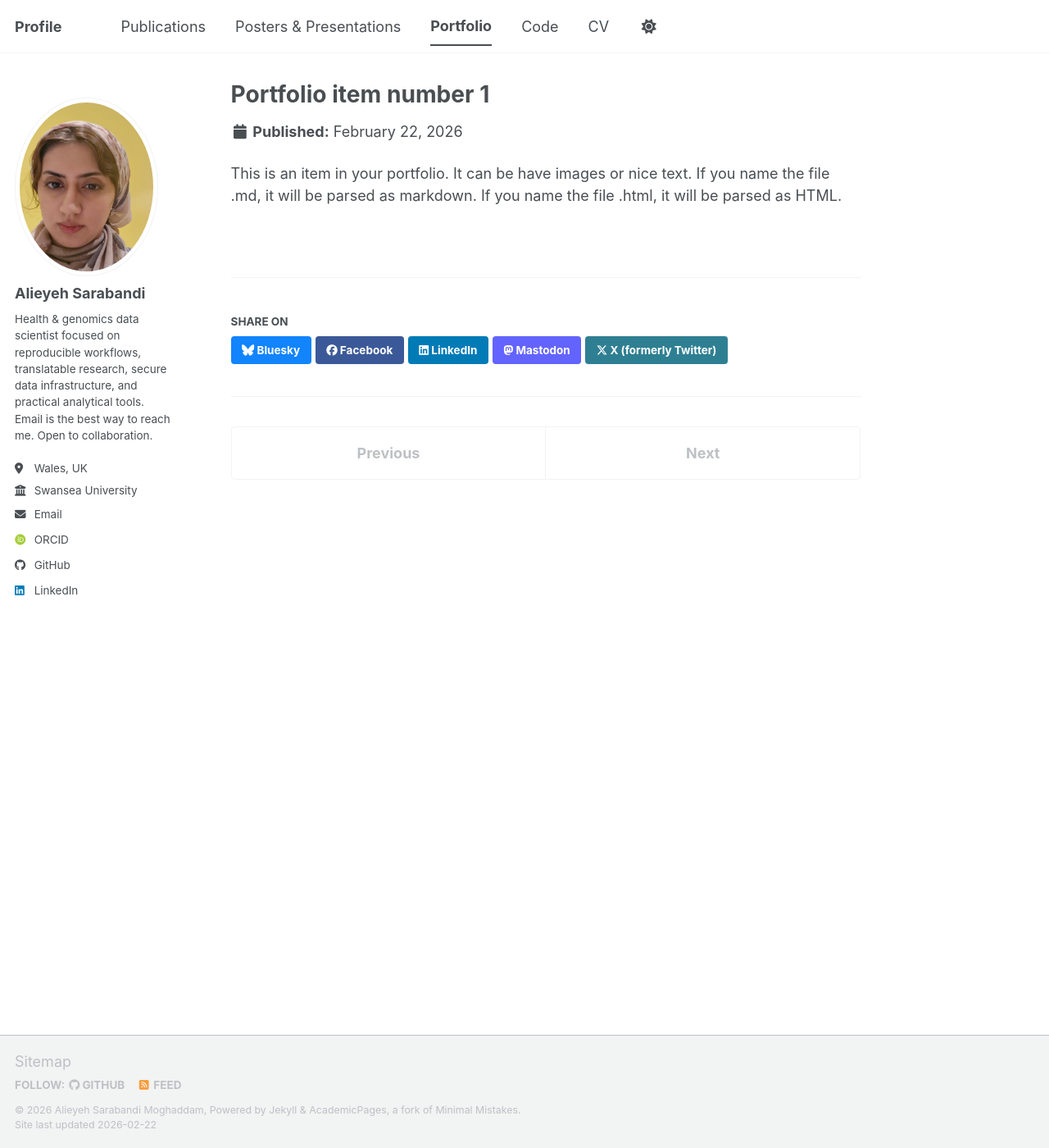
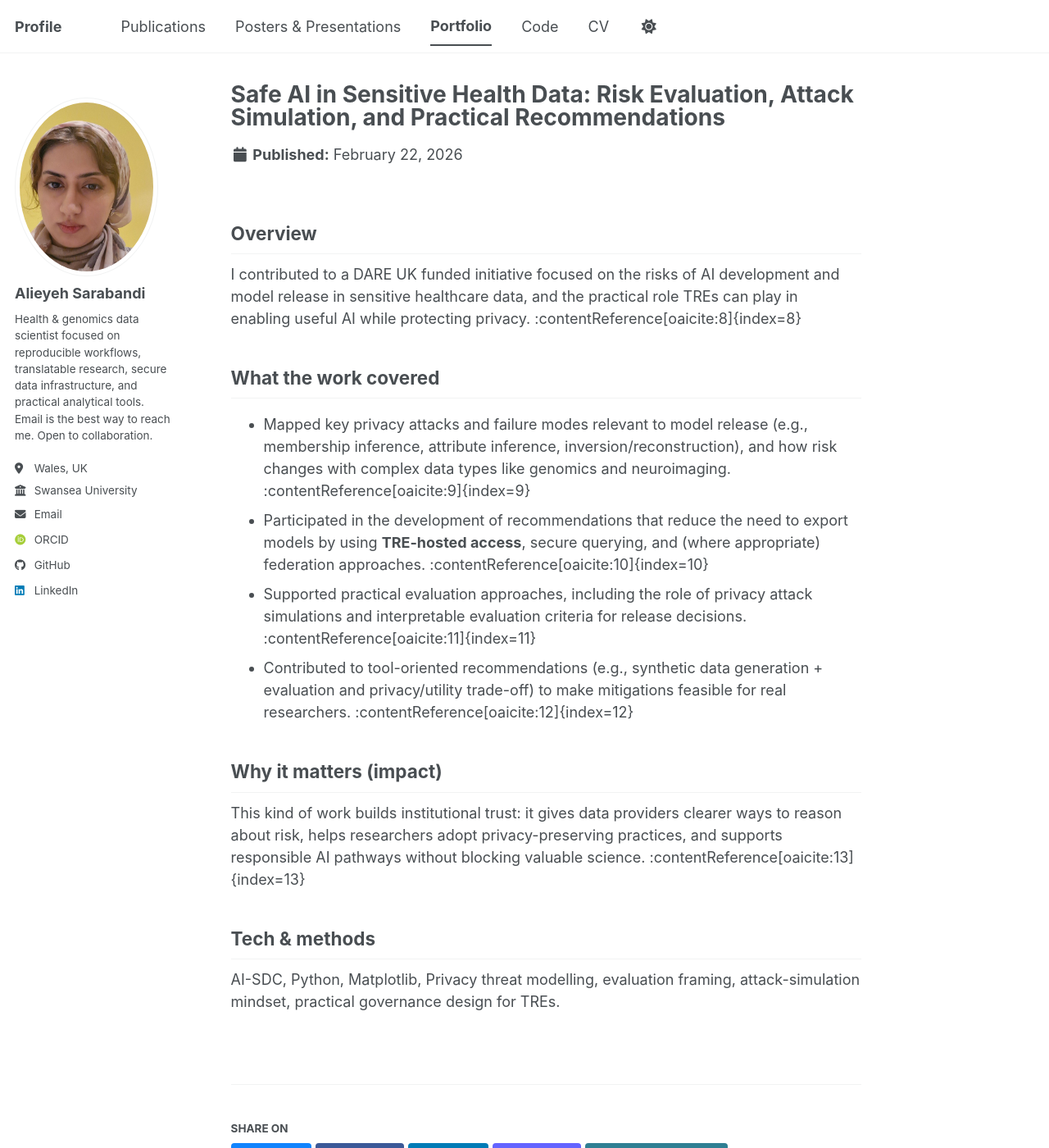
Before and after one commit to Alieyeh/alieyeh.github.io, a Jekyll site: the page built from _portfolio/portfolio-5.md, in a window 1280 px wide and 1400 px high. Shown: the whole window at 82% size. Built offline with Jekyll 4.4.1, drawn with Linux system fonts in a browser that asks for light colours; some web fonts are replaced; a script bundle is joined from its source files by our own code; library files that are not in the unit come from our copies.

Commit message:
Update portfolio-5.md

```diff
--- a/_portfolio/portfolio-5.md
+++ b/_portfolio/portfolio-5.md
@@ -1,7 +1,20 @@
 ---
-title: "Portfolio item number 1"
-excerpt: "Short description of portfolio item number 1<br/><img src='/images/500x300.png'>"
+title: "Safe AI in Sensitive Health Data: Risk Evaluation, Attack Simulation, and Practical Recommendations"
+excerpt: "Contributed to a DARE UK initiative developing guidance and tools for safe AI development/release from Trusted Research Environments (TREs)."
 collection: portfolio
 ---
 
-This is an item in your portfolio. It can be have images or nice text. If you name the file .md, it will be parsed as markdown. If you name the file .html, it will be parsed as HTML.
+## Overview
+I contributed to a DARE UK funded initiative focused on the risks of AI development and model release in sensitive healthcare data, and the practical role TREs can play in enabling useful AI while protecting privacy. :contentReference[oaicite:8]{index=8}
+
+## What the work covered
+- Mapped key privacy attacks and failure modes relevant to model release (e.g., membership inference, attribute inference, inversion/reconstruction), and how risk changes with complex data types like genomics and neuroimaging. :contentReference[oaicite:9]{index=9}
+- Participated in the development of recommendations that reduce the need to export models by using **TRE-hosted access**, secure querying, and (where appropriate) federation approaches. :contentReference[oaicite:10]{index=10}
+- Supported practical evaluation approaches, including the role of privacy attack simulations and interpretable evaluation criteria for release decisions. :contentReference[oaicite:11]{index=11}
+- Contributed to tool-oriented recommendations (e.g., synthetic data generation + evaluation and privacy/utility trade-off) to make mitigations feasible for real researchers. :contentReference[oaicite:12]{index=12}
+
+## Why it matters (impact)
+This kind of work builds institutional trust: it gives data providers clearer ways to reason about risk, helps researchers adopt privacy-preserving practices, and supports responsible AI pathways without blocking valuable science. :contentReference[oaicite:13]{index=13}
+
+## Tech & methods
+AI-SDC, Python, Matplotlib, Privacy threat modelling, evaluation framing, attack-simulation mindset, practical governance design for TREs.
```
